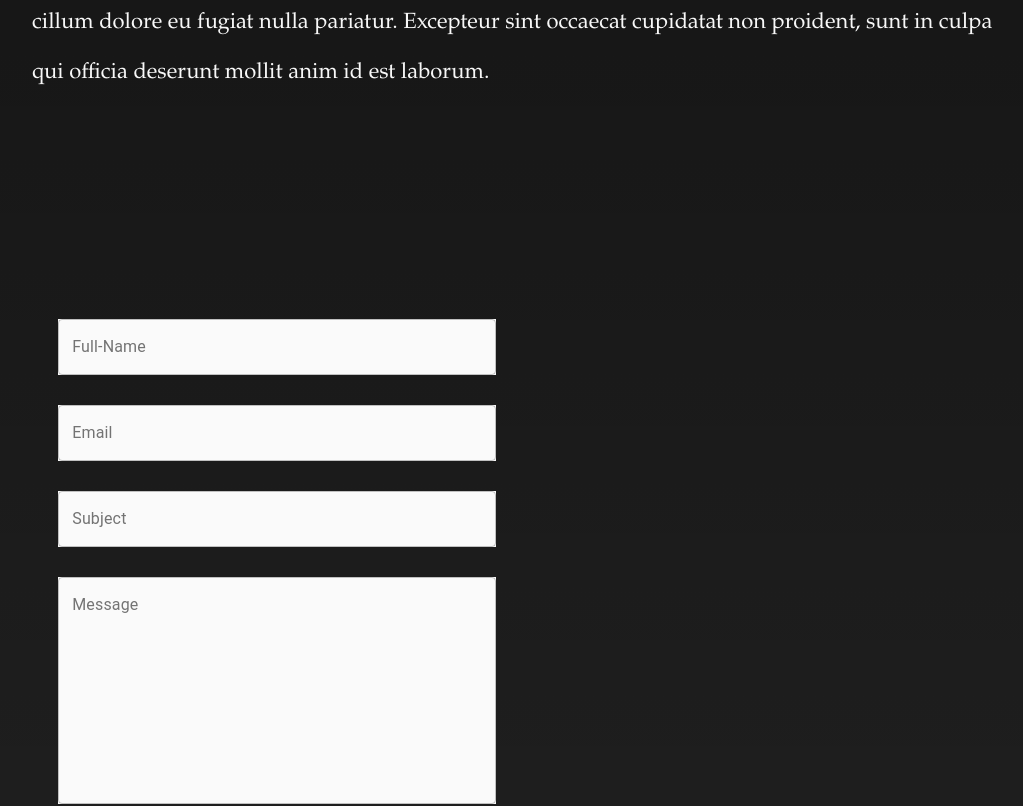
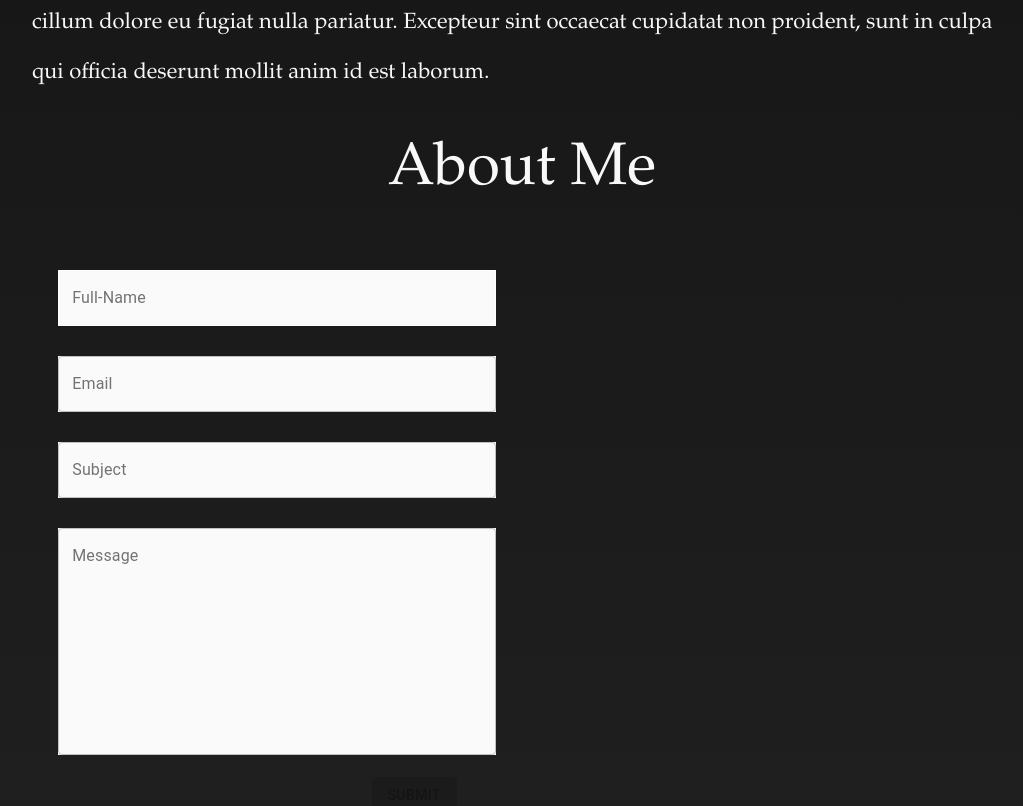
Before and after one commit to masayafunakoshi1/MasayaFunakoshi, a React (Create React App) app: page / in a window 1280 px wide. Shown: the part 3080-3886 px from the top of the page, without its empty margins (118-1141 px from the left). Built offline with nearby package versions, Linux system fonts and the light colour scheme.

Commit message:
small changes to Contact.js

```diff
--- a/src/sections/contact-section/Contact.css
+++ b/src/sections/contact-section/Contact.css
@@ -1,8 +1,15 @@
 .ContactPage-Container {
   display: grid;
-  grid-template-rows: 150px 850px;
+  grid-template-rows: 150px 750px;
   grid-template-columns: 150px auto 150px;
 }
+
+.ContactPage-Header {
+  grid-column-start: 2;
+  margin-top: 20px;
+  margin-bottom: 20px;
+}
+
 .ContactPage-Subgrid {
   display: grid;
   grid-column-start: 2;
--- a/src/sections/contact-section/Contact.js
+++ b/src/sections/contact-section/Contact.js
@@ -40,13 +40,18 @@ const Contact = () => {
 
   //Styles
   const useStyles = makeStyles((theme) => ({
-    root: {
-      marginTop: "10%",
+    // root: {
+    //   marginTop: "10%",
+    // },
+    notchedOutline: {
+      borderWidth: "1px",
+      borderColor: "white !important",
     },
     smallTextfield: {
       background: "#FAFAFA",
       width: "35ch",
       marginBottom: "30px",
+      colorSecondary: "white",
     },
     bigTextfield: {
       background: "#FAFAFA",
@@ -65,13 +70,18 @@ const Contact = () => {
 
   return (
     <div className="ContactPage-Container">
+      <div className="ContactPage-Header Section-Header">About Me</div>
       <div className="ContactPage-Subgrid">
         <div className="ContactPage-Form" onChange={validationChecker}>
           <form noValidate autoComplete="off" className={classes.root}>
             <TextField
               className={classes.smallTextfield}
+              InputProps={{
+                classes: {
+                  notchedOutline: classes.notchedOutline,
+                },
+              }}
               type="text"
-              id="filled-basic"
               label="Full-Name"
               variant="outlined"
               value={contactData.fullName}
@@ -86,7 +96,6 @@ const Contact = () => {
               <TextField
                 className={classes.smallTextfield}
                 type="text"
-                id="filled-basic"
                 label="Email"
                 variant="outlined"
                 value={contactData.email}
@@ -102,7 +111,6 @@ const Contact = () => {
               <TextField
                 className={classes.smallTextfield}
                 type="text"
-                id="filled-basic"
                 label="Subject"
                 variant="outlined"
                 value={contactData.subject}
```
